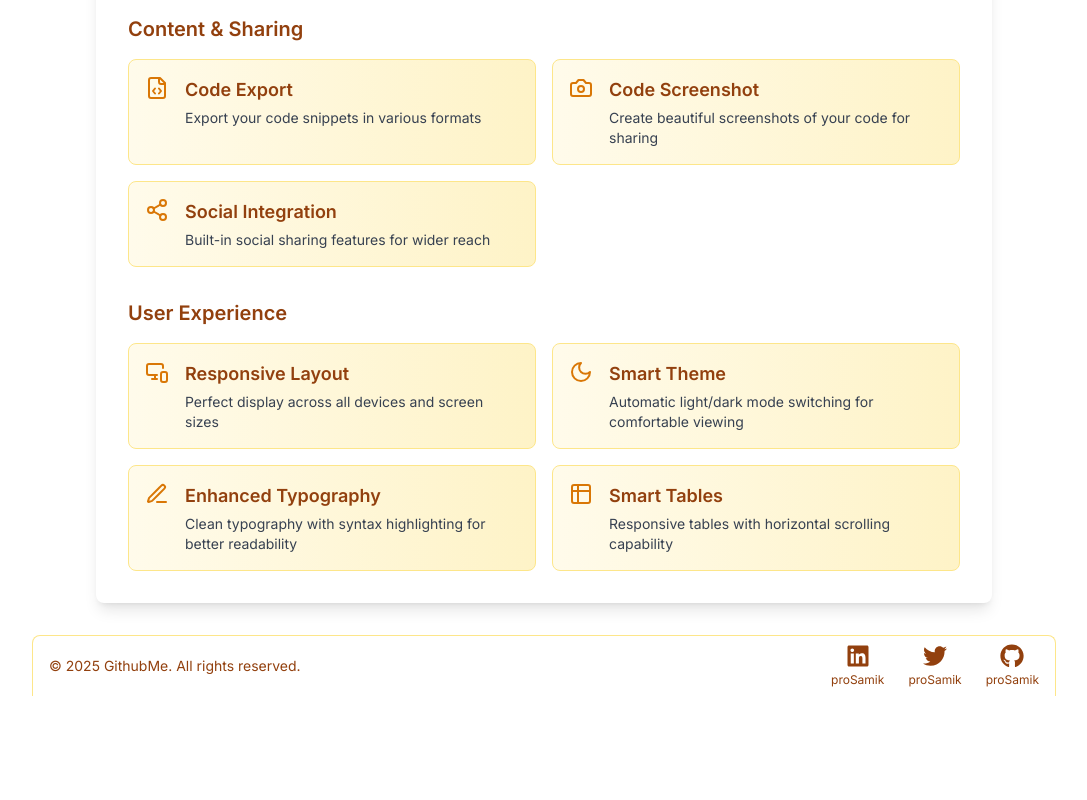
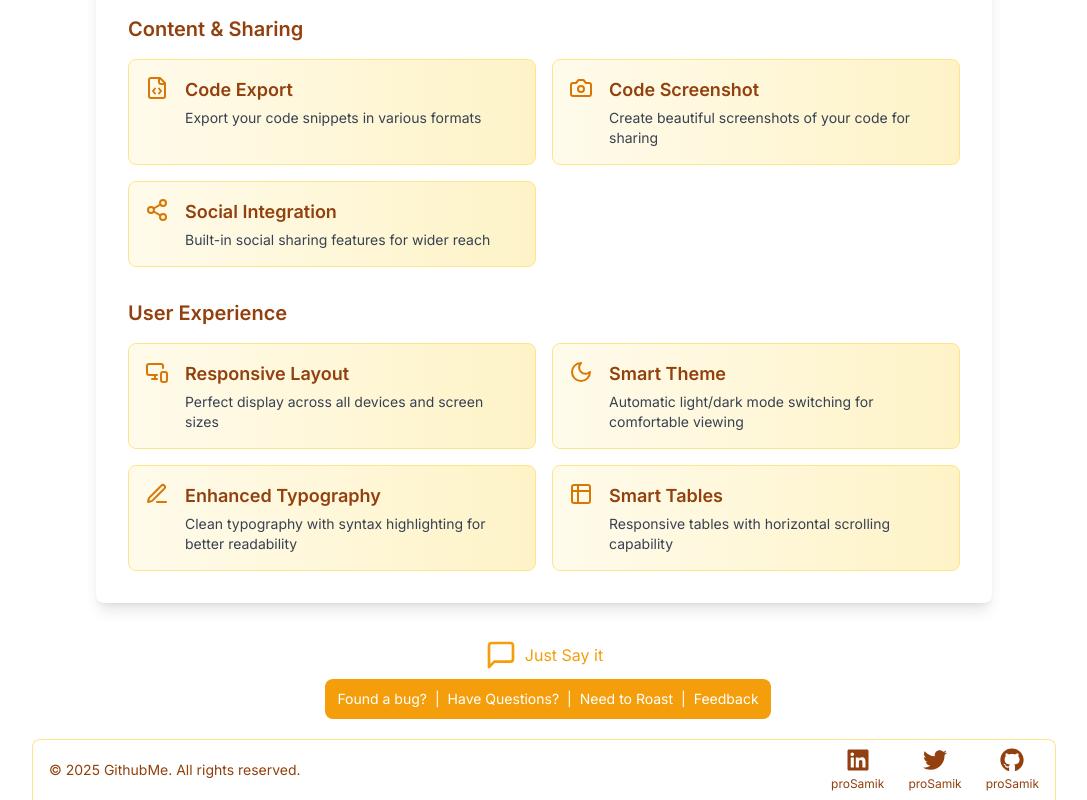
Before and after one commit to proSamik/githubme, a Next.js app: page /about in a window 1280 px wide. Shown: the part 1077-1877 px from the top of the page, without its empty margins (96-1183 px from the left). Before the commit the page ends 1773 px from the top, so only its background shows below. Built offline with nearby package versions, Linux system fonts and the light colour scheme; no server answers.

Commit message:
feat- add Feedback form in layout.tsx

```diff
--- a/src/app/layout.tsx
+++ b/src/app/layout.tsx
@@ -1,16 +1,16 @@
 // src/app/layout.tsx
-import { Inter } from 'next/font/google';
-import { ErrorBoundary } from '@/components/layout/ErrorBoundary';
+'use client';
+
+import {Inter} from 'next/font/google';
+import {ErrorBoundary} from '@/components/layout/ErrorBoundary';
 import Navigation from '@/components/layout/Navigation';
 import Footer from '@/components/layout/Footer';
 import './globals.css';
 import React from "react";
-import { Providers } from './providers';
+import {Providers} from './providers';
+import FeedbackForm from "@/components/FeedbackForm";
+
 const inter = Inter({ subsets: ['latin'] });
-
-export const metadata = {
-    title: 'GithubMe',
-};
 
 export default function RootLayout({
                                        children,
@@ -33,6 +33,7 @@ export default function RootLayout({
                 mt-8">
                     {children}
                 </main>
+                <FeedbackForm />
                 <Footer/>
             </ErrorBoundary>
         </Providers>
```
